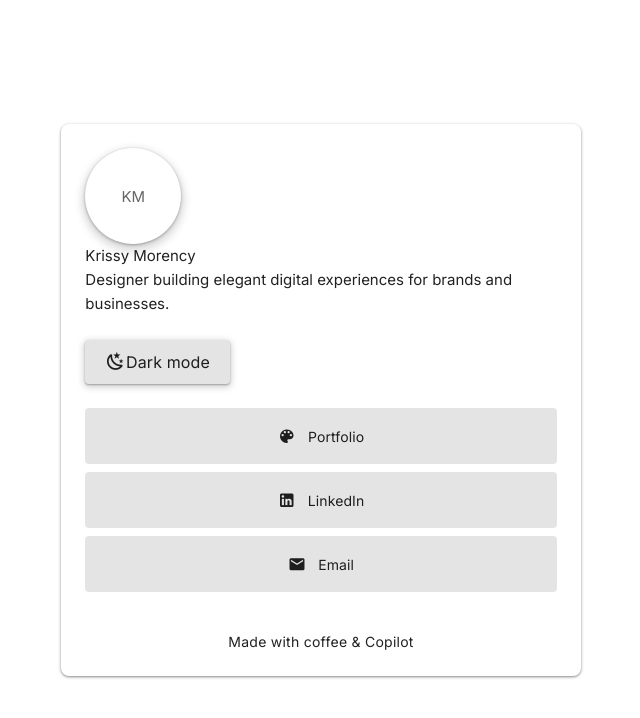
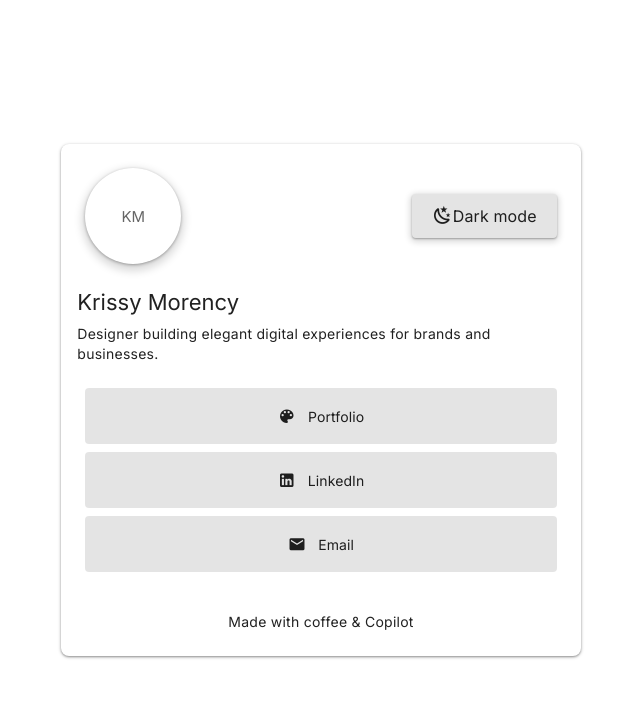
Before and after one commit to kmoreslalom/my-site, a Vue app in the folder LESSON_SIX/: page / in a window 1280 px wide. Shown: the top 718 px of the page, without its empty margins (319-959 px from the left). Built offline with nearby package versions, Linux system fonts and the light colour scheme.

Commit message:
remove ProfileCard component and integrate its content directly into HomeView

```diff
--- a/LESSON_SIX/src/components/ProfileCard.vue
+++ /dev/null
@@ -1,31 +0,0 @@
-<template>
-  <div class="profile-card">
-    <v-row align="center" class="pa-0" no-gutters>
-      <v-avatar size="96" class="elevation-3 mr-4">
-        <span class="text-h6 font-weight-bold">{{ initials }}</span>
-      </v-avatar>
-
-      <div>
-        <div class="text-h6 font-weight-medium">{{ name }}</div>
-        <div class="text-body-2 text--secondary">{{ bio }}</div>
-      </div>
-    </v-row>
-  </div>
-</template>
-
-<script setup lang="ts">
-const props = defineProps<{
-  name: string
-  bio?: string
-  initials?: string
-}>()
-
-const initials = props.initials ?? props.name.split(' ').map(s => s[0]).join('').slice(0,2).toUpperCase()
-</script>
-
-<style scoped>
-.profile-card {
-  display: flex;
-  align-items: center;
-}
-</style>
--- a/LESSON_SIX/src/views/HomeView.vue
+++ b/LESSON_SIX/src/views/HomeView.vue
@@ -15,7 +15,6 @@ import {
   VIcon,
 } from 'vuetify/components'
 import LinkButton from '@/components/LinkButton.vue'
-import ProfileCard from '@/components/ProfileCard.vue'
 
 const theme = useTheme()
 const isDark = computed(() => theme.global.name.value === 'dark')
@@ -42,13 +41,20 @@ onMounted(() => {
           <v-col cols="12" md="8" lg="5">
             <v-card class="mx-auto home-card" elevation="10" rounded="lg">
               <v-row align="center" justify="space-between" class="pa-6">
-                <ProfileCard name="Krissy Morency" bio="Designer building elegant digital experiences for brands and businesses." initials="KM" />
+                <v-avatar size="96" class="elevation-3">
+                  <span class="text-h6 font-weight-bold">KM</span>
+                </v-avatar>
 
                 <v-btn variant="tonal" size="large" elevation="2" @click="toggleTheme">
                   <v-icon left>{{ isDark ? 'mdi-white-balance-sunny' : 'mdi-weather-night' }}</v-icon>
                   {{ isDark ? 'Light mode' : 'Dark mode' }}
                 </v-btn>
               </v-row>
+
+              <v-card-title class="text-h5 pt-0">Krissy Morency</v-card-title>
+              <v-card-text class="pb-6">
+                Designer building elegant digital experiences for brands and businesses.
+              </v-card-text>
 
               <v-row class="px-6 pb-6" dense>
                 <v-col cols="12">
```
